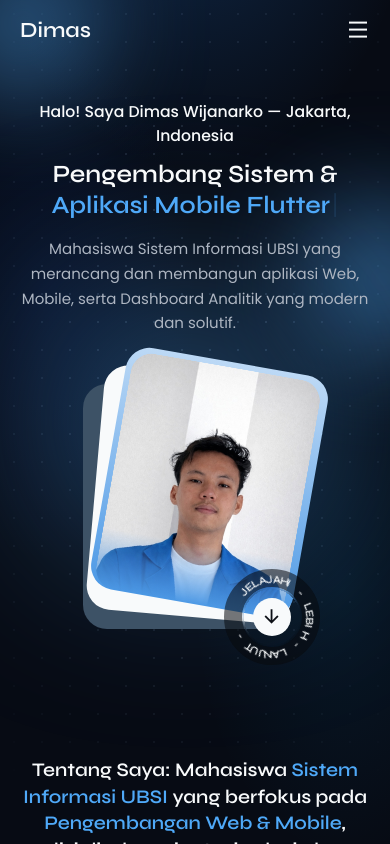
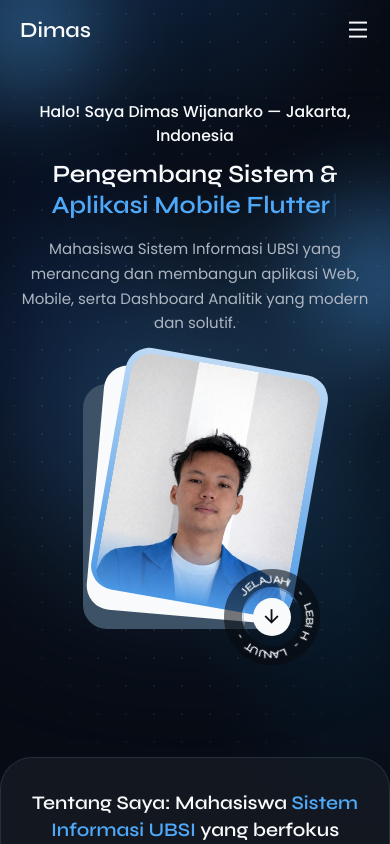
Before and after one commit to Dimss-W/CV-Website, a Next.js app: page / in a window 390 px wide. Shown: the top 844 px of the page. Built offline with nearby package versions, Linux system fonts and the light colour scheme; no server answers; some icons are missing.

Commit message:
style(ui): tambahkan box background seragam pada Layanan Unggulan dan seluruh section lainnya

```diff
--- a/src/app/globals.css
+++ b/src/app/globals.css
@@ -814,6 +814,12 @@ img {
 
 /*=============== ABOUT SECTION ===============*/
 .about__container {
+  position: relative;
+  background-color: var(--container-color);
+  border: 1px solid var(--border-color);
+  padding: 2rem 1.5rem;
+  border-radius: 2rem;
+  overflow: hidden;
   color: var(--white-color);
   text-align: center;
   row-gap: 2rem;
@@ -821,6 +827,8 @@ img {
 
 @media (min-width: 768px) {
   .about__container {
+    padding: 2.85rem 3.25rem;
+    border-radius: 2.25rem;
     grid-template-columns: 1.35fr 1fr;
     column-gap: 3.5rem;
     align-items: center;
@@ -829,12 +837,19 @@ img {
 }
 
 .about__title {
+  position: relative;
+  z-index: 5;
   font-size: var(--h1-font-size);
   line-height: 1.38;
 }
 
 .about__title span {
   color: var(--first-color);
+}
+
+.about__info {
+  position: relative;
+  z-index: 5;
 }
 
 .about__description {
@@ -851,6 +866,12 @@ img {
   .about__button {
     width: auto;
   }
+}
+
+.about__container .blob-big {
+  z-index: 1;
+  right: -4rem;
+  bottom: -4rem;
 }
 
 /*=============== WORK SECTION ===============*/
@@ -885,6 +906,7 @@ img {
 .work__card {
   position: relative;
   background-color: var(--container-color);
+  border: 1px solid var(--border-color);
   padding: 1.15rem 1.15rem 1.65rem;
   border-radius: 2rem;
   overflow: hidden;
@@ -892,6 +914,11 @@ img {
   flex-direction: column;
   height: 100%;
   min-height: 490px;
+  transition: border-color 0.35s ease, box-shadow 0.35s ease;
+}
+
+.work__card:hover {
+  border-color: hsla(208, 92%, 64%, 0.35);
 }
 
 @media (min-width: 768px) {
@@ -1005,30 +1032,42 @@ img {
 
 /*=============== SERVICES SECTION ===============*/
 .services__container {
-  max-width: 780px;
+  max-width: 860px;
   margin-inline: auto;
-  row-gap: 2rem;
+  row-gap: 1.25rem;
 }
 
 @media (min-width: 768px) {
   .services__container {
-    row-gap: 2.5rem;
+    row-gap: 1.5rem;
   }
 }
 
 .services__card {
-  border-bottom: 2px solid var(--container-color);
-  padding-bottom: 1.5rem;
+  position: relative;
+  background-color: var(--container-color);
+  border: 1px solid var(--border-color);
+  padding: 1.35rem 1.5rem;
+  border-radius: 1.85rem;
   overflow: hidden;
+  transition: border-color 0.35s ease, box-shadow 0.35s ease, transform 0.3s ease;
 }
 
 @media (min-width: 768px) {
   .services__card {
-    padding-bottom: 2rem;
-  }
+    padding: 1.65rem 2.25rem;
+    border-radius: 2.1rem;
+  }
+}
+
+.services__card:hover,
+.services__card.services-open {
+  border-color: hsla(208, 92%, 64%, 0.35);
 }
 
 .services__button {
+  position: relative;
+  z-index: 5;
   width: 100%;
   display: flex;
   align-items: center;
@@ -1038,7 +1077,7 @@ img {
 
 @media (min-width: 768px) {
   .services__button {
-    column-gap: 2.25rem;
+    column-gap: 1.75rem;
   }
 }
 
@@ -1050,7 +1089,7 @@ img {
 
 @media (min-width: 768px) {
   .services__icon {
-    font-size: 2.4rem;
+    font-size: 2.35rem;
   }
 }
 
@@ -1066,9 +1105,10 @@ img {
 }
 
 .services__arrow {
-  width: 34px;
-  height: 34px;
-  background-color: var(--container-color);
+  width: 36px;
+  height: 36px;
+  background-color: hsla(220, 26%, 17%, 0.9);
+  border: 1px solid var(--border-color);
   color: var(--white-color);
   border-radius: 50%;
   font-size: 1.4rem;
@@ -1076,6 +1116,14 @@ img {
   place-items: center;
   margin-left: auto;
   flex-shrink: 0;
+  transition: background-color 0.3s ease, color 0.3s ease, border-color 0.3s ease;
+}
+
+.services-open .services__arrow,
+.services__card:hover .services__arrow {
+  background-color: var(--first-color);
+  border-color: var(--first-color);
+  color: var(--black-color);
 }
 
 .services__arrow i {
@@ -1083,7 +1131,7 @@ img {
 }
 
 .services__description {
-  margin-block: 1rem 1.5rem;
+  margin-block: 1rem 1.35rem;
   color: var(--text-color);
   line-height: 1.65;
 }
@@ -1091,7 +1139,7 @@ img {
 @media (min-width: 768px) {
   .services__description,
   .services__list {
-    padding-left: 4.65rem;
+    padding-left: 4.1rem;
   }
 }
 
@@ -1103,14 +1151,17 @@ img {
 }
 
 .services__item {
-  border: 2px solid var(--first-color);
+  border: 1.5px solid var(--first-color);
+  background-color: hsla(208, 92%, 64%, 0.08);
   border-radius: 4rem;
-  padding: 0.35rem 0.85rem;
+  padding: 0.35rem 0.9rem;
   color: var(--white-color);
   font: var(--font-semi-bold) var(--small-font-size) var(--second-font);
 }
 
 .services__data {
+  position: relative;
+  z-index: 5;
   max-height: 0;
   overflow: hidden;
   opacity: 0;
@@ -1120,10 +1171,30 @@ img {
 .services-open .services__data {
   max-height: 600px;
   opacity: 1;
+  padding-bottom: 0.25rem;
 }
 
 .services-open .services__arrow i {
   transform: rotate(-180deg);
+}
+
+.services__card .blob-small {
+  z-index: 1;
+  top: -4rem;
+  right: -2rem;
+}
+
+/*=============== EXPERIENCE & EDUCATION CARDS ===============*/
+.experience__card,
+.education__card {
+  background-color: var(--container-color);
+  border: 1px solid var(--border-color);
+  transition: border-color 0.35s ease, box-shadow 0.35s ease;
+}
+
+.experience__card:hover,
+.education__card:hover {
+  border-color: hsla(208, 92%, 64%, 0.35);
 }
 
 /*=============== SKILLS SECTION ===============*/
@@ -1145,12 +1216,18 @@ img {
 .skills__card {
   position: relative;
   background-color: var(--container-color);
+  border: 1px solid var(--border-color);
   padding: 1.65rem 1.35rem;
-  border-radius: 1.65rem;
+  border-radius: 2rem;
   display: flex;
   flex-direction: column;
   row-gap: 1.35rem;
   overflow: hidden;
+  transition: border-color 0.35s ease, box-shadow 0.35s ease;
+}
+
+.skills__card:hover {
+  border-color: hsla(208, 92%, 64%, 0.35);
 }
 
 @media (min-width: 680px) {
@@ -1280,6 +1357,7 @@ img {
   width: 290px;
   flex-shrink: 0;
   background-color: var(--container-color);
+  border: 1px solid var(--border-color);
   padding: 1.75rem 1.35rem;
   border-radius: 2rem;
   margin-inline: 0.65rem;
@@ -1293,7 +1371,7 @@ img {
   .testimonials__card {
     width: 390px;
     padding: 2.35rem;
-    border-radius: 2.5rem;
+    border-radius: 2.25rem;
   }
 
   .testimonials__container::after,
@@ -1301,7 +1379,7 @@ img {
     content: "";
     position: absolute;
     top: 0;
-    width: 12%;
+    width: 10%;
     height: 100%;
     pointer-events: none;
     z-index: 6;
@@ -1311,7 +1389,7 @@ img {
     left: 0;
     background: linear-gradient(
       90deg,
-      var(--body-color) 0%,
+      #070b14 0%,
       hsla(0, 0%, 0%, 0) 100%
     );
   }
@@ -1321,7 +1399,7 @@ img {
     background: linear-gradient(
       90deg,
       hsla(0, 0%, 0%, 0) 0%,
-      var(--body-color) 100%
+      #070b14 100%
     );
   }
 }
@@ -1403,7 +1481,7 @@ img {
 
 /*=============== CONTACT SECTION ===============*/
 .contact__container {
-  row-gap: 2.75rem;
+  row-gap: 2.25rem;
   max-width: 980px;
   margin-inline: auto;
 }
@@ -1411,13 +1489,25 @@ img {
 @media (min-width: 768px) {
   .contact__container {
     grid-template-columns: 1.15fr 0.85fr;
-    column-gap: 3.5rem;
-    align-items: center;
+    column-gap: 2.5rem;
+    align-items: stretch;
   }
 }
 
 .contact__form {
+  background-color: var(--container-color);
+  border: 1px solid var(--border-color);
+  padding: 1.65rem 1.4rem;
+  border-radius: 2rem;
   row-gap: 1rem;
+  align-content: center;
+}
+
+@media (min-width: 768px) {
+  .contact__form {
+    padding: 2.25rem;
+    border-radius: 2.25rem;
+  }
 }
 
 .contact__group {
@@ -1426,11 +1516,11 @@ img {
 
 .contact__input {
   width: 100%;
-  background-color: var(--container-color);
-  color: var(--white-color);
-  padding: 1.15rem 1.4rem;
-  border-radius: 1.35rem;
-  border: 2px solid transparent;
+  background-color: hsla(222, 28%, 7%, 0.85);
+  color: var(--white-color);
+  padding: 1.05rem 1.35rem;
+  border-radius: 1.25rem;
+  border: 1.5px solid var(--border-color);
   transition: border-color 0.4s;
 }
 
@@ -1443,7 +1533,7 @@ img {
 }
 
 textarea.contact__input {
-  height: 150px;
+  height: 145px;
   resize: none;
 }
 
@@ -1459,16 +1549,18 @@ textarea.contact__input {
 
 .contact__card {
   background-color: var(--container-color);
-  padding: 0.95rem 1.25rem;
-  border-radius: 4rem;
+  border: 1px solid var(--border-color);
+  padding: 1.1rem 1.35rem;
+  border-radius: 1.65rem;
   display: flex;
   align-items: center;
   column-gap: 0.85rem;
-  transition: transform 0.3s, box-shadow 0.3s;
+  transition: transform 0.3s, box-shadow 0.3s, border-color 0.3s;
 }
 
 .contact__card:hover {
   transform: translateY(-2px);
+  border-color: hsla(208, 92%, 64%, 0.35);
 }
 
 .contact__icon {
@@ -1499,7 +1591,8 @@ textarea.contact__input {
 .contact__link {
   width: 36px;
   height: 36px;
-  background-color: var(--body-color);
+  background-color: hsla(222, 28%, 7%, 0.9);
+  border: 1px solid var(--border-color);
   color: var(--white-color);
   border-radius: 50%;
   display: grid;
@@ -1507,11 +1600,12 @@ textarea.contact__input {
   font-size: 1.15rem;
   margin-left: auto;
   flex-shrink: 0;
-  transition: background-color 0.3s, color 0.3s, transform 0.3s;
+  transition: background-color 0.3s, color 0.3s, transform 0.3s, border-color 0.3s;
 }
 
 .contact__card:hover .contact__link {
   background-color: var(--first-color);
+  border-color: var(--first-color);
   color: var(--black-color);
   transform: translate(2px, -2px);
 }
@@ -1524,12 +1618,20 @@ textarea.contact__input {
 }
 
 .footer__container {
+  position: relative;
+  background-color: var(--container-color);
+  border: 1px solid var(--border-color);
+  padding: 2.25rem 1.5rem;
+  border-radius: 2rem;
   row-gap: 2.5rem;
   text-align: center;
+  overflow: hidden;
 }
 
 @media (min-width: 768px) {
   .footer__container {
+    padding: 2.75rem 3.25rem;
+    border-radius: 2.25rem;
     grid-template-columns: 1.3fr 1fr;
     justify-content: space-between;
     align-items: center;
@@ -1689,7 +1791,7 @@ textarea.contact__input {
   #experience article,
   #education article,
   .contact__card {
-    border: 1px solid transparent;
+    border: 1px solid var(--border-color);
     transition:
       opacity 0.7s cubic-bezier(0.22, 1, 0.36, 1),
       transform 0.55s cubic-bezier(0.22, 1, 0.36, 1),
--- a/src/components/AboutSection.tsx
+++ b/src/components/AboutSection.tsx
@@ -25,6 +25,8 @@ export default function AboutSection({ profile }: AboutSectionProps) {
             <i className="ri-arrow-right-line" />
           </a>
         </div>
+
+        <div className="blob-big" />
       </div>
     </section>
   );
--- a/src/components/EducationSection.tsx
+++ b/src/components/EducationSection.tsx
@@ -18,7 +18,7 @@ export default function EducationSection({ educations }: EducationSectionProps)
         {educations.map((edu, idx) => (
           <article
             key={edu.id || idx}
-            className="relative bg-[var(--container-color)] p-6 sm:p-8 rounded-[2rem] overflow-hidden"
+            className="education__card relative bg-[var(--container-color)] p-6 sm:p-8 rounded-[2rem] overflow-hidden"
           >
             <div className="relative z-[5]">
               <div className="flex flex-wrap items-center justify-between gap-3 mb-3">
--- a/src/components/ExperienceSection.tsx
+++ b/src/components/ExperienceSection.tsx
@@ -45,7 +45,7 @@ export default function ExperienceSection({ experiences }: ExperienceSectionProp
           return (
             <article
               key={item.id || index}
-              className="relative bg-[var(--container-color)] p-5 sm:p-7 rounded-[2rem] overflow-hidden"
+              className="experience__card relative bg-[var(--container-color)] p-5 sm:p-7 rounded-[2rem] overflow-hidden"
             >
               <div className="relative z-[5]">
                 <div className="flex flex-wrap items-center justify-between gap-2 mb-1.5">
--- a/src/components/ServicesSection.tsx
+++ b/src/components/ServicesSection.tsx
@@ -116,6 +116,8 @@ export default function ServicesSection() {
                   ))}
                 </ul>
               </div>
+
+              <div className="blob-small" />
             </article>
           );
         })}
```
